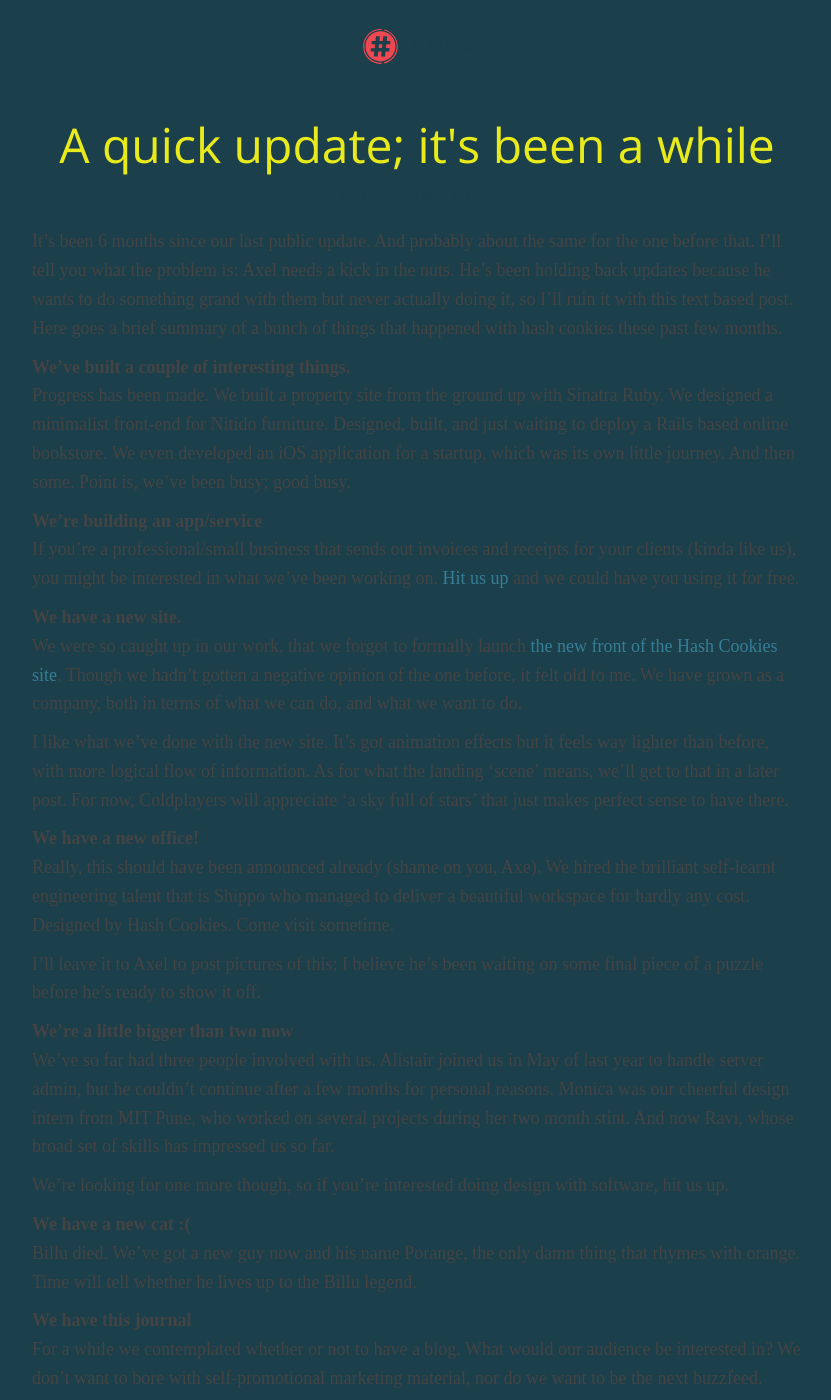
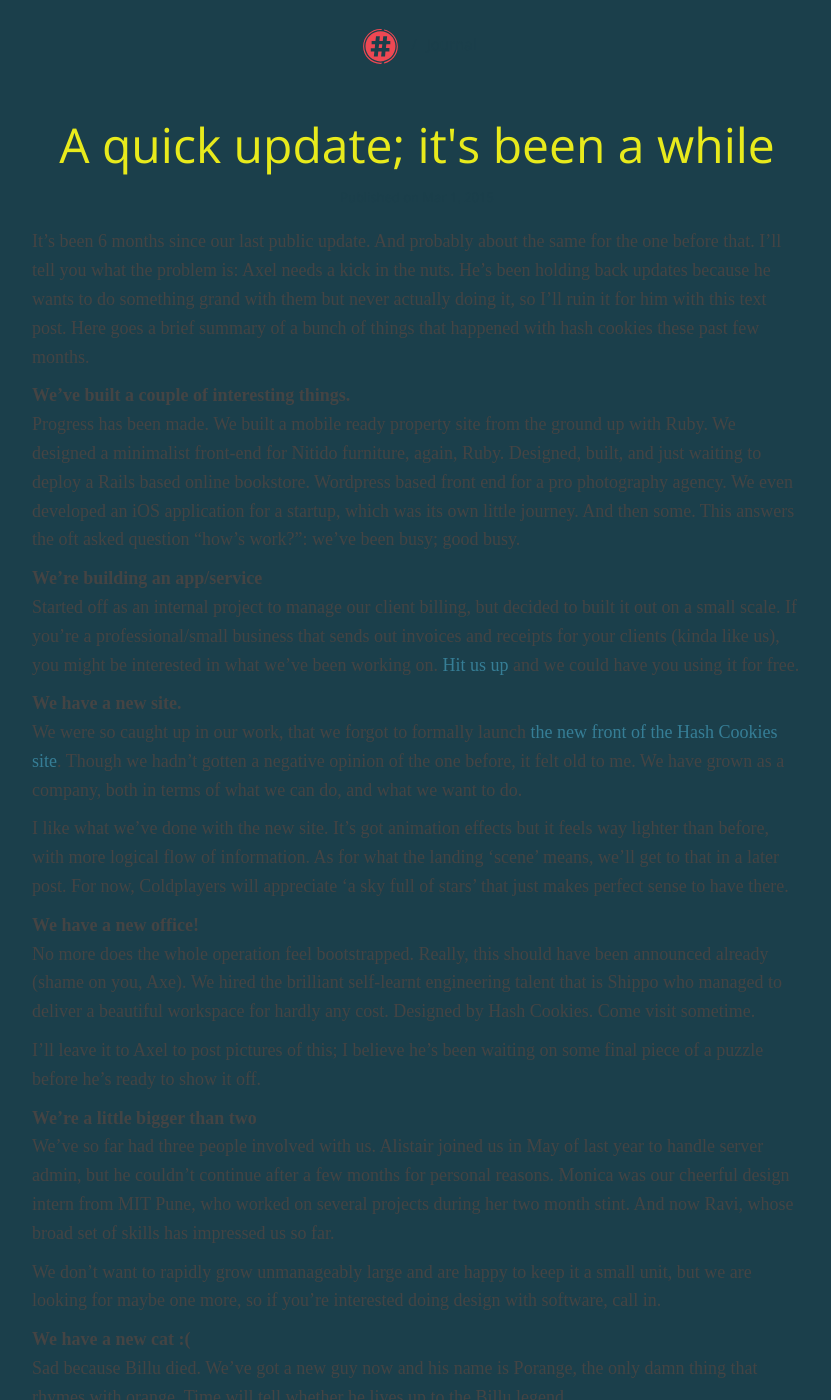
Before and after one commit to HashCookies/hashcookies.github.io, a Jekyll site: the page built from _posts/2015-02-29-an-update.markdown, in a window 1280 px wide and 1400 px high. Shown: the whole window, without its empty margins (223-1054 px from the left). Built offline with Jekyll 4.4.1, drawn with Linux system fonts in a browser that asks for light colours; nearby versions of some CDN libraries; comment, search, counter and statistics services are not loaded; some of the changed text lies outside the part shown.

Commit message:
Some fixes

```diff
--- a/_posts/2015-02-29-an-update.markdown
+++ b/_posts/2015-02-29-an-update.markdown
@@ -3,13 +3,13 @@
 title: A quick update; it's been a while
 ---
 
-It's been 6 months since our last public update. And probably about the same for the one before that. I'll tell you what the problem is: Axel needs a kick in the nuts. He's been holding back updates because he wants to do something grand with them but never actually doing it, so I'll ruin it with this text based post. Here goes a brief summary of a bunch of things that happened with hash cookies these past few months.
+It's been 6 months since our last public update. And probably about the same for the one before that. I'll tell you what the problem is: Axel needs a kick in the nuts. He's been holding back updates because he wants to do something grand with them but never actually doing it, so I'll ruin it for him with this text post. Here goes a brief summary of a bunch of things that happened with hash cookies these past few months.
 
 **We've built a couple of interesting things.**
-Progress has been made. We built a property site from the ground up with Sinatra Ruby. We designed a minimalist front-end for Nitido furniture. Designed, built, and just waiting to deploy a Rails based online bookstore. We even developed an iOS application for a startup, which was its own little journey. And then some. Point is, we've been busy; good busy.
+Progress has been made. We built a mobile ready property site from the ground up with Ruby. We designed a minimalist front-end for Nitido furniture, again, Ruby. Designed, built, and just waiting to deploy a Rails based online bookstore. Wordpress based front end for a pro photography agency. We even developed an iOS application for a startup, which was its own little journey. And then some. This answers the oft asked question "how's work?": we've been busy; good busy.
 
 **We're building an app/service**
-If you're a professional/small business that sends out invoices and receipts for your clients (kinda like us), you might be interested in what we've been working on. [Hit us up](mailto:fresh@hashcooki.es) and we could have you using it for free.
+Started off as an internal project to manage our client billing, but decided to built it out on a small scale. If you're a professional/small business that sends out invoices and receipts for your clients (kinda like us), you might be interested in what we've been working on. [Hit us up](mailto:fresh@hashcooki.es) and we could have you using it for free.
 
 **We have a new site.**
 We were so caught up in our work, that we forgot to formally launch [the new front of the Hash Cookies site](http://hashcooki.es/). Though we hadn't gotten a negative opinion of the one before, it felt old to me. We have grown as a company, both in terms of what we can do, and what we want to do.
@@ -17,22 +17,22 @@
 I like what we've done with the new site. It's got animation effects but it feels way lighter than before, with more logical flow of information. As for what the landing 'scene' means, we'll get to that in a later post. For now, Coldplayers will appreciate 'a sky full of stars' that just makes perfect sense to have there.
 
 **We have a new office!**
-Really, this should have been announced already (shame on you, Axe). We hired the brilliant self-learnt engineering talent that is Shippo who managed to deliver a beautiful workspace for hardly any cost. Designed by Hash Cookies. Come visit sometime.
+No more does the whole operation feel bootstrapped. Really, this should have been announced already (shame on you, Axe). We hired the brilliant self-learnt engineering talent that is Shippo who managed to deliver a beautiful workspace for hardly any cost. Designed by Hash Cookies. Come visit sometime.
 
 I'll leave it to Axel to post pictures of this; I believe he's been waiting on some final piece of a puzzle before he's ready to show it off.
 
-**We're a little bigger than two now**
+**We're a little bigger than two**
 We've so far had three people involved with us. Alistair joined us in May of last year to handle server admin, but he couldn't continue after a few months for personal reasons. Monica was our cheerful design intern from MIT Pune, who worked on several projects during her two month stint. And now Ravi, whose broad set of skills has impressed us so far.
 
-We're looking for one more though, so if you're interested doing design with software, hit us up.
+We don't want to rapidly grow unmanageably large and are happy to keep it a small unit, but we are looking for maybe one more, so if you're interested doing design with software, call in.
 
 **We have a new cat :(**
-Billu died. We've got a new guy now and his name Porange, the only damn thing that rhymes with orange. Time will tell whether he lives up to the Billu legend.
+Sad because Billu died. We've got a new guy now and his name is Porange, the only damn thing that rhymes with orange. Time will tell whether he lives up to the Billu legend.
 
 **We have this journal**
 For a while we contemplated whether or not to have a blog. What would our audience be interested in? We don't want to bore with self-promotional marketing material, nor do we want to be the next buzzfeed.
 
-This is a tough one, but we'll make it work.
+This is a tough one, but we'll make it work. I haven't written in a while so I have a few ideas.
 
 ••
 
```
